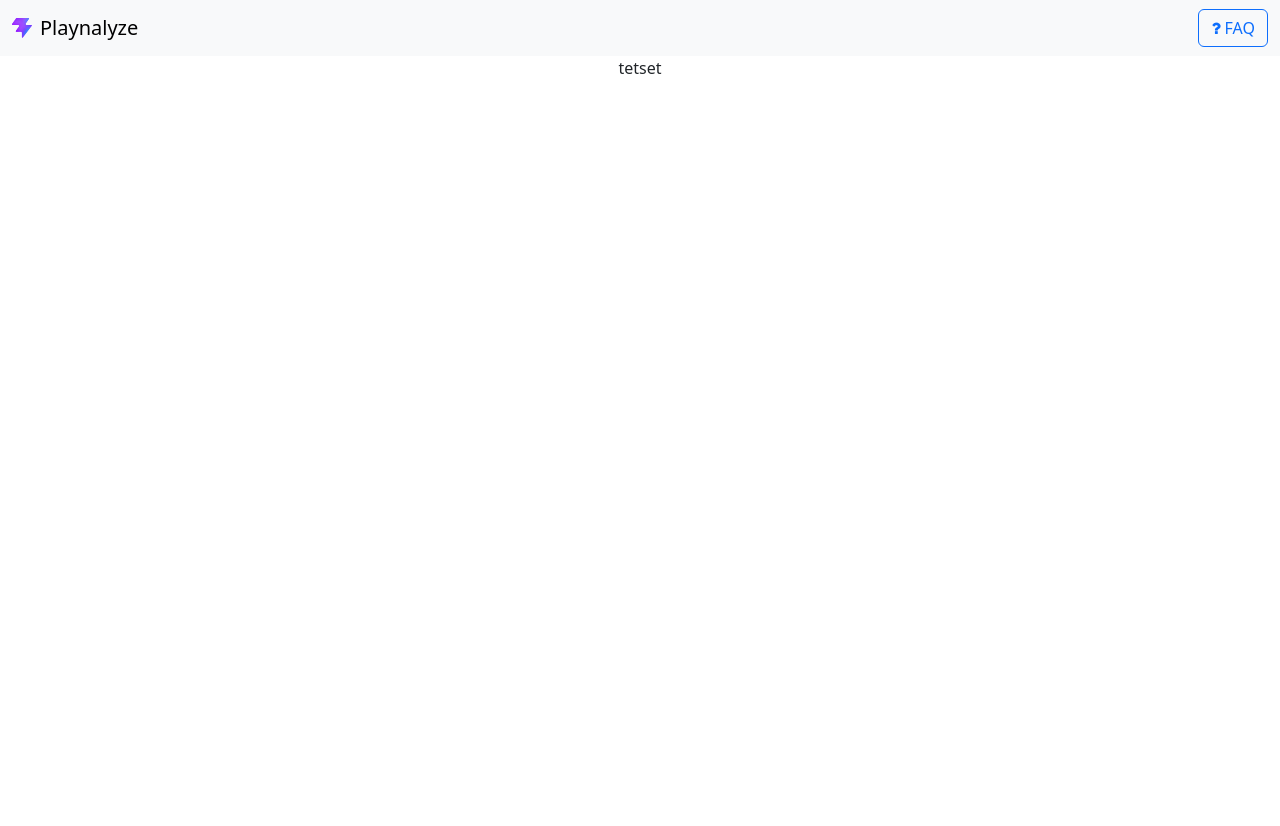
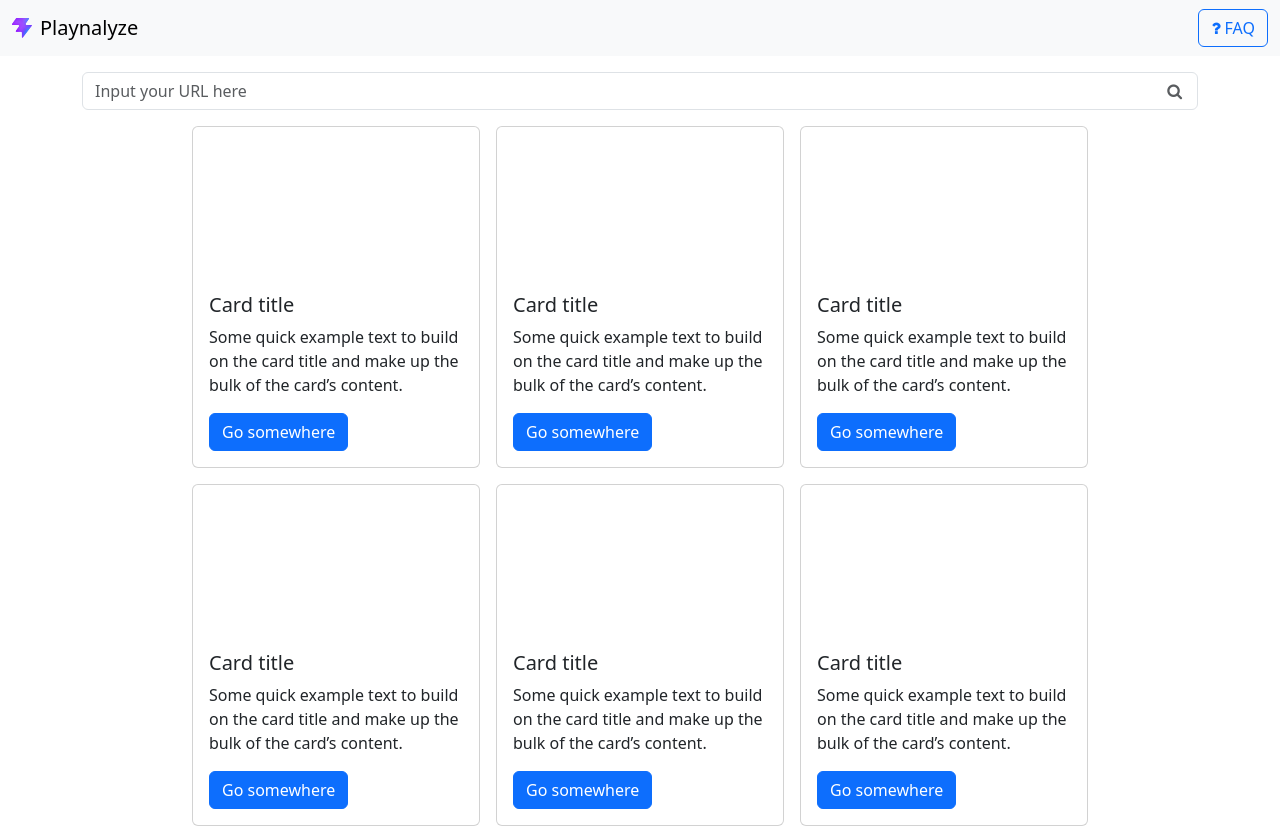
Before and after one commit to Gin-Arata/playnalyze-web-app, a React (Vite) app in the folder frontend/: page /search in a window 1280 px wide. Before the commit the page ends 800 px from the top, so only its background shows below. Built offline with nearby package versions, Linux system fonts and the light colour scheme.

Commit message:
feat: slicing search

```diff
--- a/frontend/src/OutputSearch/View.tsx
+++ b/frontend/src/OutputSearch/View.tsx
@@ -21,8 +21,66 @@ const View = () => {
 					</div>
 				</div>
 
-				<div className="container flex-grow-1 d-flex flex-column align-items-center">
-					tetset
+				<div className="container flex-grow-1 d-flex flex-column align-items-center mt-3">
+					<div className="position-relative w-100">
+						<input
+							type="search"
+							className="form-control pe-5"
+							placeholder="Input your URL here"
+						/>
+						<i className="fa fa-search position-absolute end-0 top-50 translate-middle-y me-3 fs-6 text-muted" />
+					</div>
+
+					<div className="d-flex flex-wrap justify-content-center gap-3 mt-3">
+						<div className="card" style={{ width: '18rem' }}>
+							<img src="/public/icons.svg" className="card-img-top" alt="..."/>
+							<div className="card-body">
+								<h5 className="card-title">Card title</h5>
+								<p className="card-text">Some quick example text to build on the card title and make up the bulk of the card’s content.</p>
+								<a href="#" className="btn btn-primary">Go somewhere</a>
+							</div>
+						</div>
+						<div className="card" style={{ width: '18rem' }}>
+							<img src="/public/icons.svg" className="card-img-top" alt="..."/>
+							<div className="card-body">
+								<h5 className="card-title">Card title</h5>
+								<p className="card-text">Some quick example text to build on the card title and make up the bulk of the card’s content.</p>
+								<a href="#" className="btn btn-primary">Go somewhere</a>
+							</div>
+						</div>
+						<div className="card" style={{ width: '18rem' }}>
+							<img src="/public/icons.svg" className="card-img-top" alt="..."/>
+							<div className="card-body">
+								<h5 className="card-title">Card title</h5>
+								<p className="card-text">Some quick example text to build on the card title and make up the bulk of the card’s content.</p>
+								<a href="#" className="btn btn-primary">Go somewhere</a>
+							</div>
+						</div>
+						<div className="card" style={{ width: '18rem' }}>
+							<img src="/public/icons.svg" className="card-img-top" alt="..."/>
+							<div className="card-body">
+								<h5 className="card-title">Card title</h5>
+								<p className="card-text">Some quick example text to build on the card title and make up the bulk of the card’s content.</p>
+								<a href="#" className="btn btn-primary">Go somewhere</a>
+							</div>
+						</div>
+						<div className="card" style={{ width: '18rem' }}>
+							<img src="/public/icons.svg" className="card-img-top" alt="..."/>
+							<div className="card-body">
+								<h5 className="card-title">Card title</h5>
+								<p className="card-text">Some quick example text to build on the card title and make up the bulk of the card’s content.</p>
+								<a href="#" className="btn btn-primary">Go somewhere</a>
+							</div>
+						</div>
+						<div className="card" style={{ width: '18rem' }}>
+							<img src="/public/icons.svg" className="card-img-top" alt="..."/>
+							<div className="card-body">
+								<h5 className="card-title">Card title</h5>
+								<p className="card-text">Some quick example text to build on the card title and make up the bulk of the card’s content.</p>
+								<a href="#" className="btn btn-primary">Go somewhere</a>
+							</div>
+						</div>
+					</div>
 				</div>
 			</div>
 		</>
```
